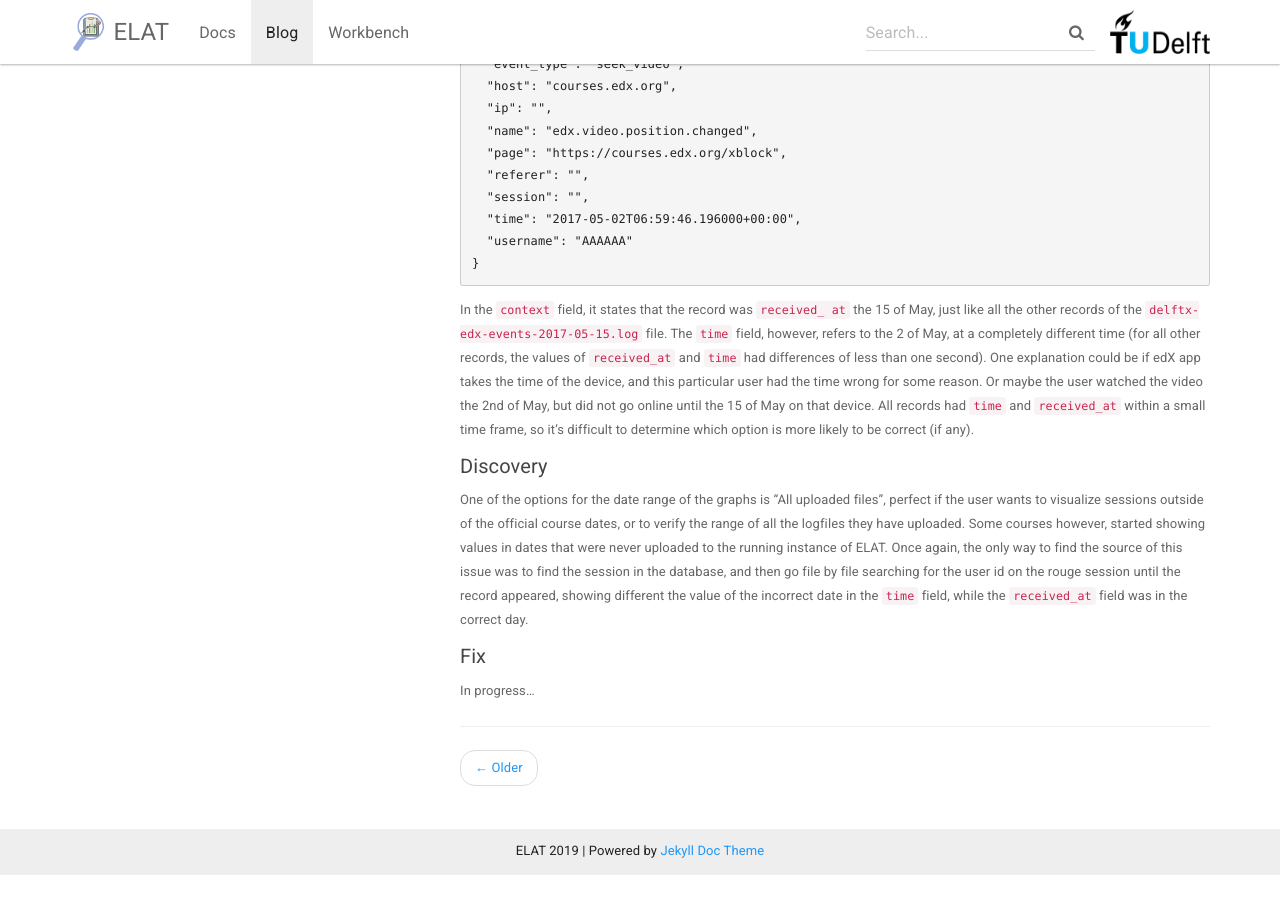
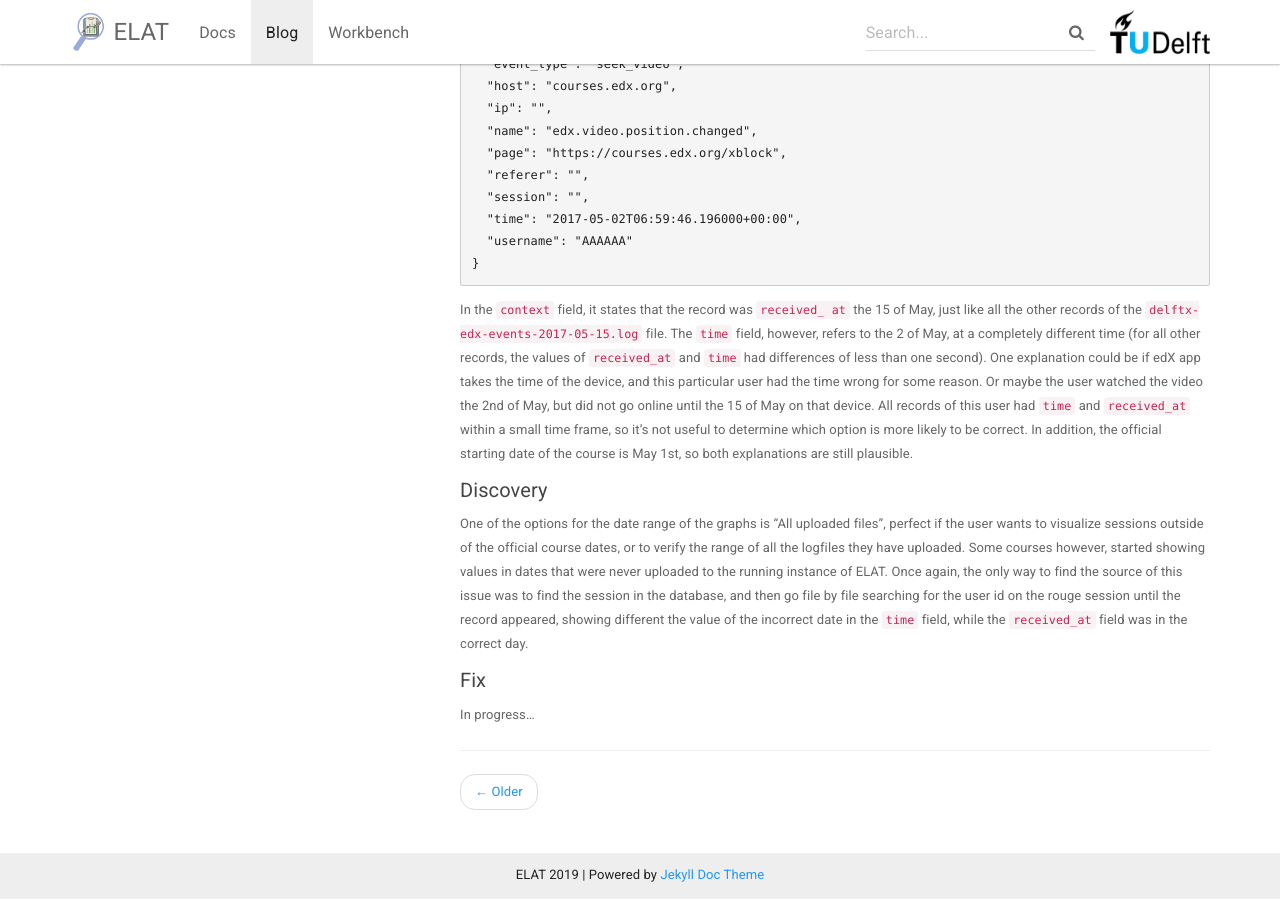
Before and after one commit to mvallet91/ELAT, a Jekyll site: the page built from _posts/2019-05-22-device_time.md, in a window 1280 px wide and 900 px high, scrolled down 836 px. Built offline with Jekyll 4.4.1, drawn with Linux system fonts in a browser that asks for light colours; before the commit the page ends 1712 px from its top, so only the background shows below that.

Commit message:
new case

```diff
--- a/_posts/2019-05-22-device_time.md
+++ b/_posts/2019-05-22-device_time.md
@@ -56,8 +56,9 @@ The `time` field, however, refers to the 2 of May, at a completely different tim
 `received_at` and `time` had differences of less than one second).
 One explanation could be if edX app takes the time of the device, and this particular user had the time wrong for some reason.
 Or maybe the user watched the video the 2nd of May, but did not go online until the 15 of May on that device.
-All records had `time` and `received_at` within a small time frame, so it's difficult to determine which option is more
-likely to be correct (if any).
+All records of this user had `time` and `received_at` within a small time frame, so it's not useful to determine which option
+is more likely to be correct.
+In addition, the official starting date of the course is May 1st, so both explanations are still plausible.
 
 ##### Discovery
 One of the options for the date range of the graphs is "All uploaded files", perfect if the user wants to visualize sessions
```
Also changed, not shown: 8 other files.
